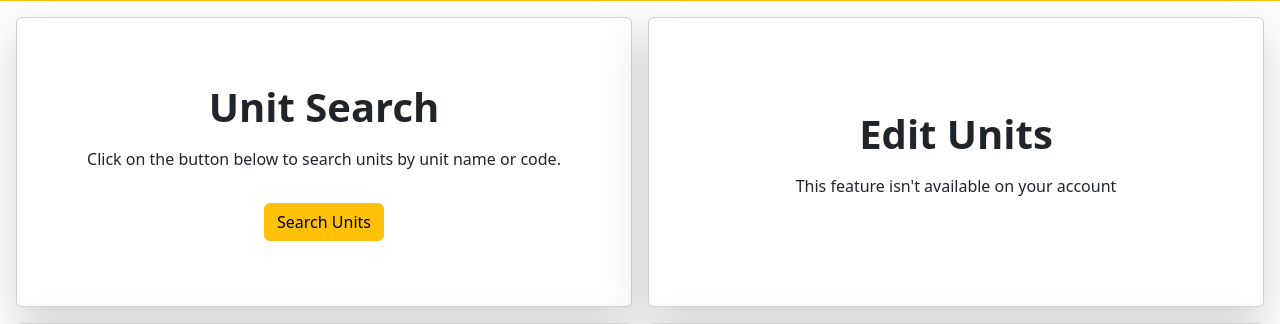
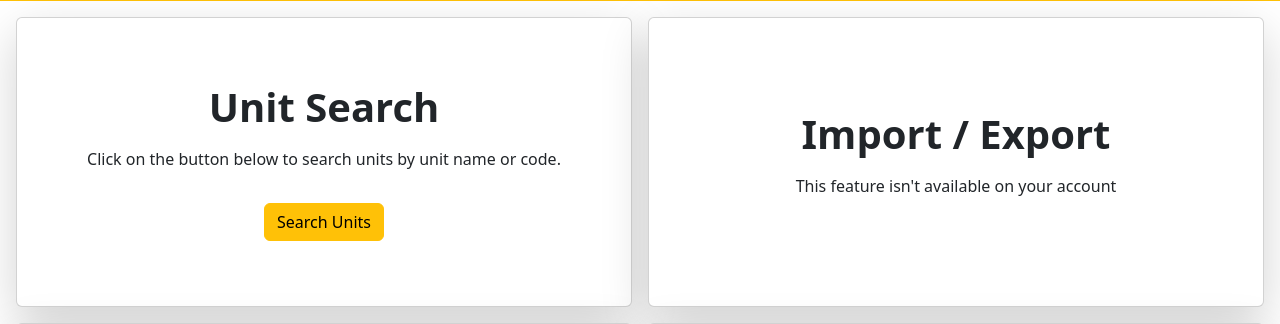
Before and after one commit to VoonYan/AI-Learning-Outcome-Builder, a Flask app: template app/templates/main_page.html in a window 1280 px wide. Shown: the part 152-476 px from the top of the page. Run offline with Flask 3, Linux system fonts and the light colour scheme; the template is opened without the code that fills it, so the values that code supplies are empty.

Commit message:
fixed the style of button, title of the section

```diff
--- a/app/templates/main_page.html
+++ b/app/templates/main_page.html
@@ -26,19 +26,19 @@ Hello {{ username }}. Please select from one of the following:
 
             <div class="col d-flex ">
     <div class="card shadow-lg flex-fill flex-column justify-content-center align-items-center text-center p-3 ">
-        <h1 class="mb-3"><strong>Edit Units</strong></h1>
+        <h1 class="mb-3"><strong>Import / Export</strong></h1>
         {% if current_user.is_authenticated and current_user.role.value in ["admin", "unit_coordinator"] %}
-        <p>Click the buttons below to import, export, or edit outcomes</p>
-        <div class="d-flex flex-column gap-2 w-100">
+        <p>Click the buttons below to import or export the outcomes</p>
+        <div class="d-flex flex-column gap-2">
             <!-- Import Button (styled like search/import) -->
             <form method="post" action="{{ url_for('main.import_units') }}" enctype="multipart/form-data" class="d-inline">
-                <label for="importFile" class="btn btn-warning text-primary fw-bold w-100">
+                <label for="importFile" class="btn mt-3 btn-warning">
                     Import
                 </label>
                 <input type="file" id="importFile" name="import_file" class="d-none" accept=".csv,.xlsx" onchange="this.form.submit()">
             </form>
             <!-- Export Button -->
-            <a class="btn btn-warning fw-bold w-100" href="{{ url_for('main.export_units') }}">Export</a>
+            <a class="btn mt-3 btn-warning" href="{{ url_for('main.export_units') }}">Export</a>
         </div>
         {% else %}
         <p>This feature isn't available on your account</p>
```
